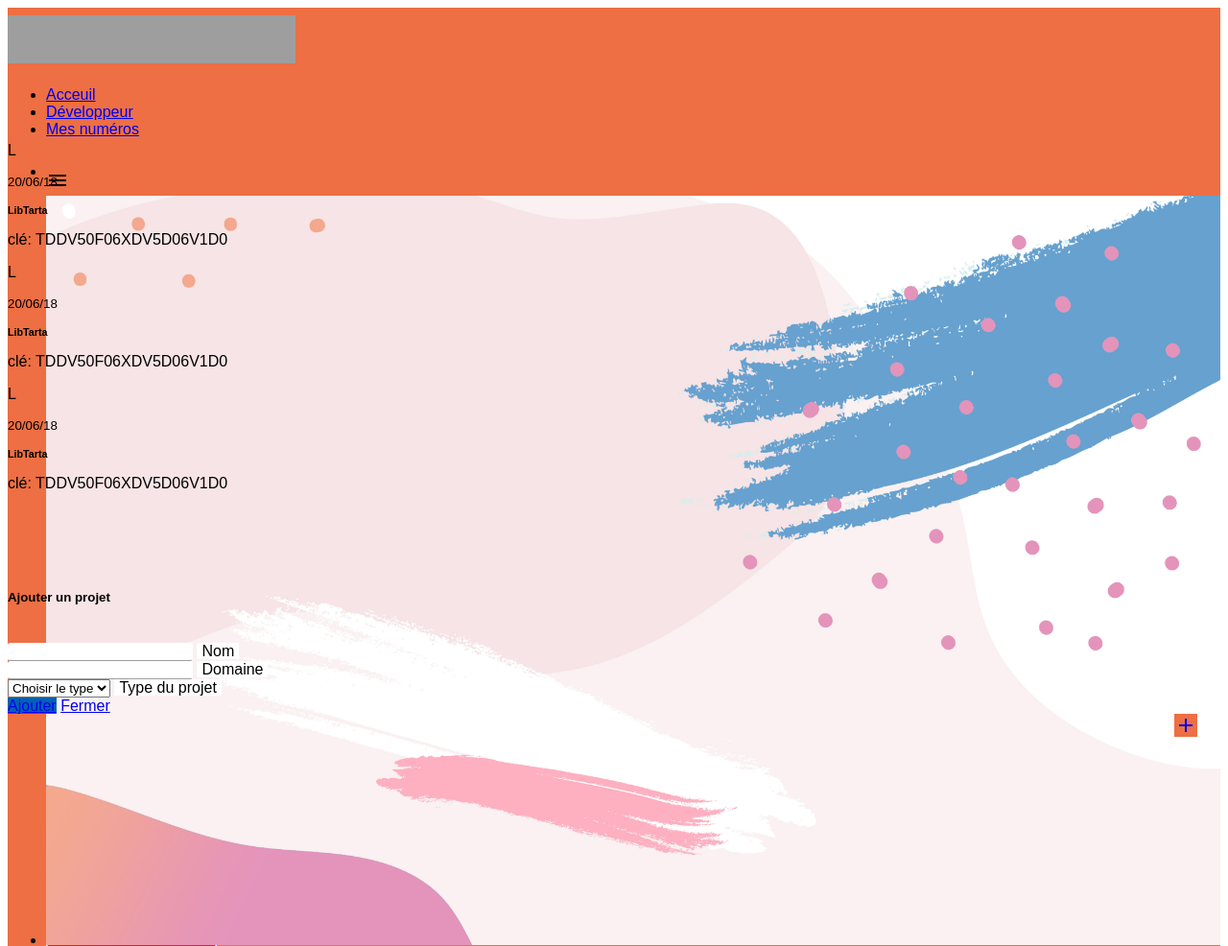
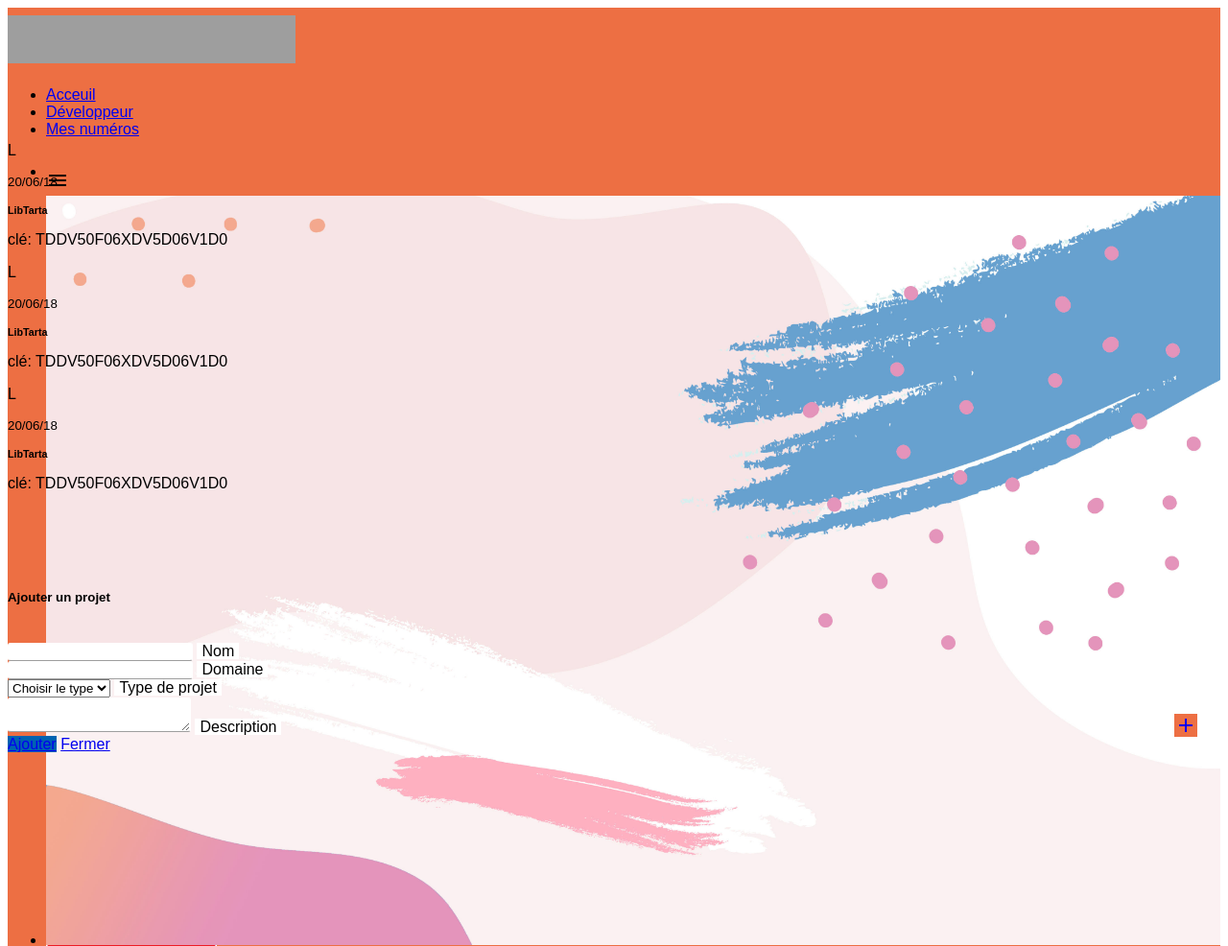
Before and after one commit to digitale-sense/mobile.yetupay, a PHP site: page /dev-project.php in a window 1280 px wide. Shown: the top 986 px of the page at 96% size. Run offline with PHP 8.4, Linux system fonts and the light colour scheme; grey boxes are pictures that could not be loaded.

Commit message:
Finish Form data

```diff
--- a/view/page/dev-project.php
+++ b/view/page/dev-project.php
@@ -81,9 +81,12 @@
                             <option value="d">Desktop</option>
                             <option value="i">IoT</option>
                             </select>
-                        <label>Type du projet</label>
+                        <label>Type de projet</label>
                     </div>
-
+                    <div class="input-field col s12">
+                        <textarea id="description" class="materialize-textarea"></textarea>
+                        <label for="description">Description</label>
+                    </div>
                 </div>
                 <div class="row">
                     <div class="col s12">
```
